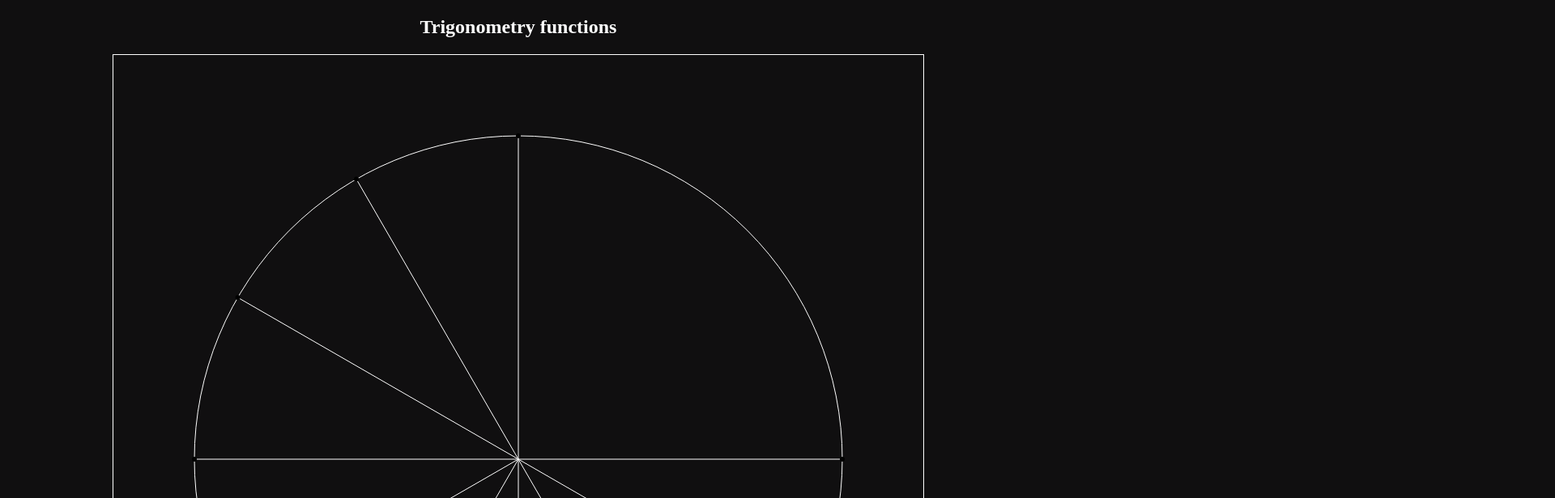
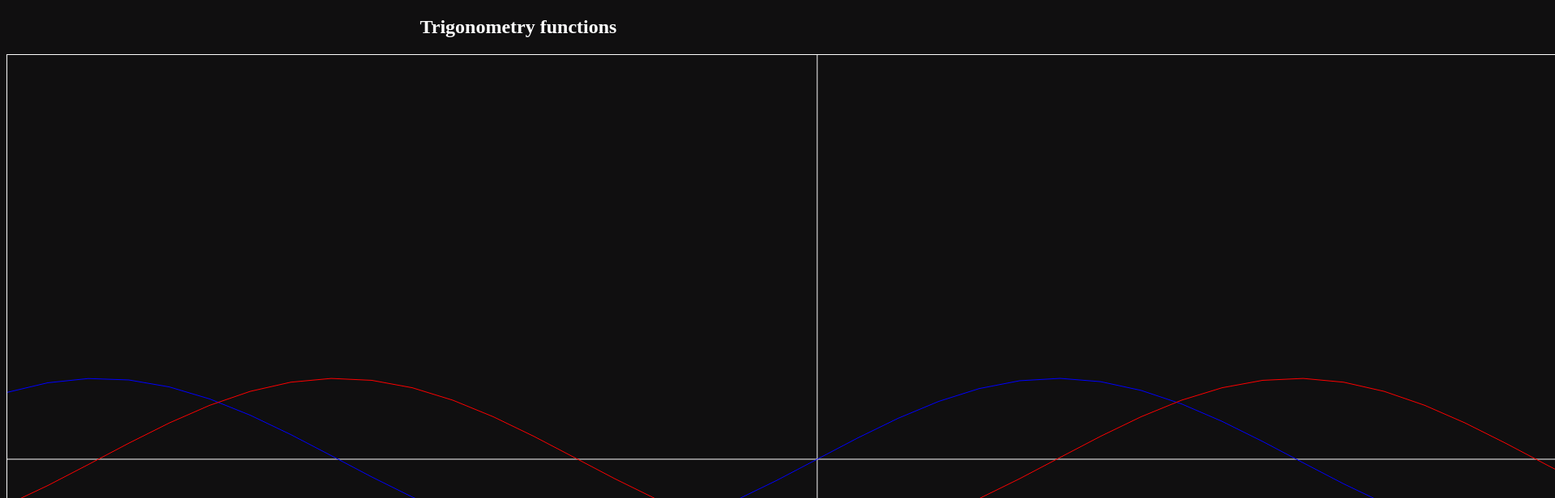
Before and after one commit to itsdaiego/math, a plain HTML site: page trigonometry/index.html in a window 1280 px wide. Shown: the top 616 px of the page at 81% size, 1920 px wide, since content can reach past the window. Drawn offline with Linux system fonts and the light colour scheme.

Commit message:
draw cos/sine functions

```diff
--- a/trigonometry/index.html
+++ b/trigonometry/index.html
@@ -17,17 +17,8 @@
   <body style="background-color: #100F10; color: white">
     <h2>Trigonometry functions</h2>
     <div class="left">
-      <!-- <br> -->
-      <!-- <br> -->
-      <!-- <input type="text" id="a" placeholder="a" value="5"> -->
-      <!-- <br> -->
-      <!-- <br> -->
-      <!-- <input type="text" id="b" placeholder="b" value="0"> -->
-      <!-- <br> -->
-      <!-- <br> -->
-      <!-- <input type="text" id="c" placeholder="c" value="0"> -->
     </div>
-    <canvas id="myCanvas" width="1000" height="1000">
+    <canvas id="myCanvas" width="2000" height="1000">
 
     <script src="./index.js">
     </script>
--- a/trigonometry/index.js
+++ b/trigonometry/index.js
@@ -2,43 +2,92 @@
 const canvas = document.getElementById('myCanvas')
 const ctx = canvas.getContext('2d')
 
-function drawPointAtAngle(angle) {
-  const x = Math.cos(angle) * 400
-  const y = Math.sin(angle) * 400
+// UNIT CIRCLE
 
-  // Draw a line from the center to the point on the circle
-  ctx.beginPath()
-  ctx.moveTo(0, 0)
-  ctx.lineTo(x, y)
-  ctx.stroke()
+// function drawPointAtAngle(angle) {
+//   console.log('drawing')
+//   const x = Math.cos(angle) * 400
+//   const y = Math.sin(angle) * 400
+//
+//   // Draw a line from the center to the point on the circle
+//   ctx.beginPath()
+//   ctx.moveTo(0, 0)
+//   ctx.lineTo(x, y)
+//   ctx.stroke()
+// }
+//
+//
+// function drawUnitCircle() {
+//   // cos function: x = cos(angle) * radius
+//   // sin function: y = sin(angle) * radius
+//   // tan function: tan(angle) = y / x
+//   const width = canvas.width
+//   const height = canvas.height
+//
+//   ctx.translate(width / 2, height / 2)
+//
+//   ctx.beginPath()
+//   ctx.arc(0, 0, 400, 0, 2 * Math.PI)
+//   ctx.strokeStyle = 'white'
+//   ctx.stroke()
+//
+//   const totalRadians = 2 * Math.PI
+//   const increment = Math.PI / 6
+//
+//   let timeout = 500
+//
+//   for (let angle = 0; angle <= totalRadians; angle += increment) {
+//     console.log('timeout', angle * 500 / increment)
+//     setTimeout(() => drawPointAtAngle(angle), timeout)
+//
+//     timeout += 500
+//   }
+// }
 
-  // Draw a point on the circle
-  ctx.beginPath()
-  ctx.arc(x, y, 3, 0, 2 * Math.PI)
-  ctx.fill()
-}
+// drawUnitCircle()
 
-function drawTriangleInUnitCircle() {
-  // cos function: x = cos(angle) * radius
-  // sin function: y = sin(angle) * radius
-  // tan function: tan(angle) = y / x
+// SIN AND COSINE FUNCTIONS
+
+function drawSineCosFunction() {
   const width = canvas.width
   const height = canvas.height
 
   ctx.translate(width / 2, height / 2)
 
   ctx.beginPath()
-  ctx.arc(0, 0, 400, 0, 2 * Math.PI)
+  ctx.moveTo(-width / 2, 0)
+  ctx.lineTo(width / 2, 0)
   ctx.strokeStyle = 'white'
   ctx.stroke()
 
-  const totalRadians = 2 * Math.PI
-  const increment = Math.PI / 6
+  ctx.beginPath()
+  ctx.moveTo(0, -height / 2)
+  ctx.lineTo(0, height / 2)
+  ctx.strokeStyle = 'white'
+  ctx.stroke()
 
-  for (let angle = 0; angle <= totalRadians; angle += increment) {
-    setTimeout(() => drawPointAtAngle(angle), angle * 500 / increment)
+
+  ctx.beginPath()
+
+  for (let x = -width / 2; x <= width / 2; x += 50) {
+    const y = Math.sin(x) * 100
+    ctx.lineTo(x, y)
   }
+
+  ctx.strokeStyle = 'blue'
+  ctx.stroke()
+
+
+
+  ctx.beginPath()
+
+  for (let x = -width / 2; x <= width / 2; x+= 50) {
+    const y = Math.cos(x) * 100
+    ctx.lineTo(x,y)
+  }
+
+  ctx.strokeStyle = 'red'
+  ctx.stroke()
 }
 
-// Call the function to draw
-drawTriangleInUnitCircle()
+drawSineCosFunction()
```
